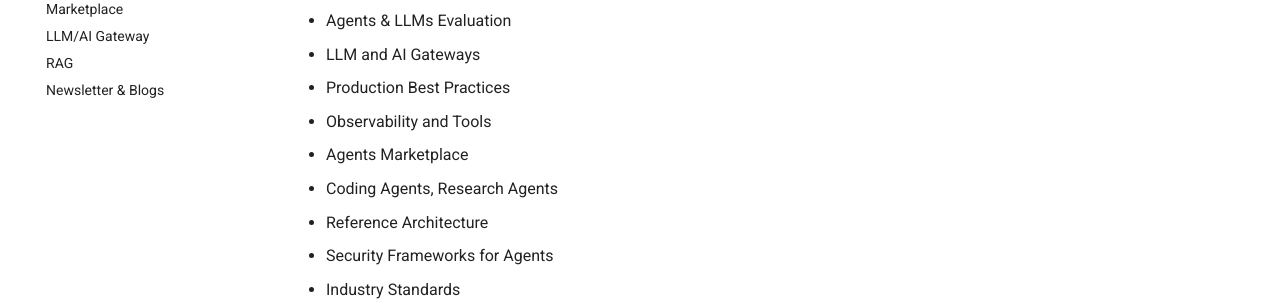
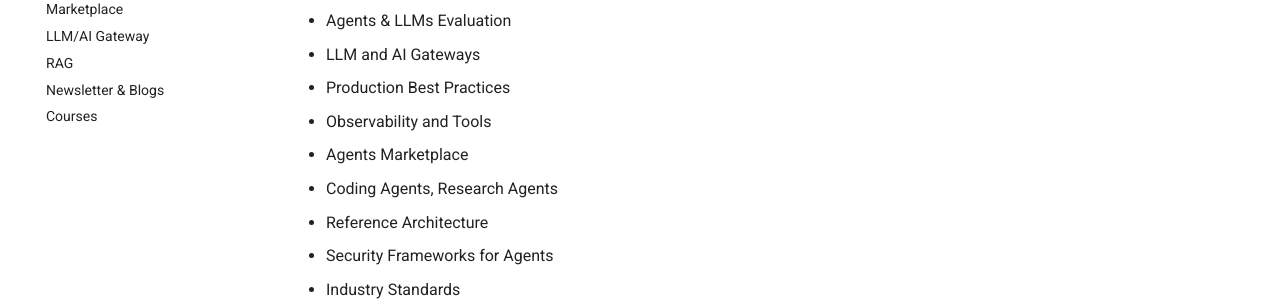
Before and after one commit to ankurkumarz/agentic-ai-knowledge-base, an MkDocs documentation site: the page built from docs/index.md, in a window 1280 px wide and 1106 px high. Shown: the part 668-969 px from the top of the window. Built offline with MkDocs 1.6.1 and Material for MkDocs 9.7.7, drawn with Linux system fonts in a browser that asks for light colours.

Commit message:
Update mkdocs.yml

```diff
--- a/mkdocs.yml
+++ b/mkdocs.yml
@@ -36,6 +36,7 @@ nav:
   - LLM/AI Gateway: 'LLMGateway/Readme.md'
   - RAG: 'RAG/Readme.md'
   - Newsletter & Blogs: 'NewsletterBlogs/README.md'
+  - Courses: 'Courses/README.md'
 plugins:
   - search
   - mermaid2
```
